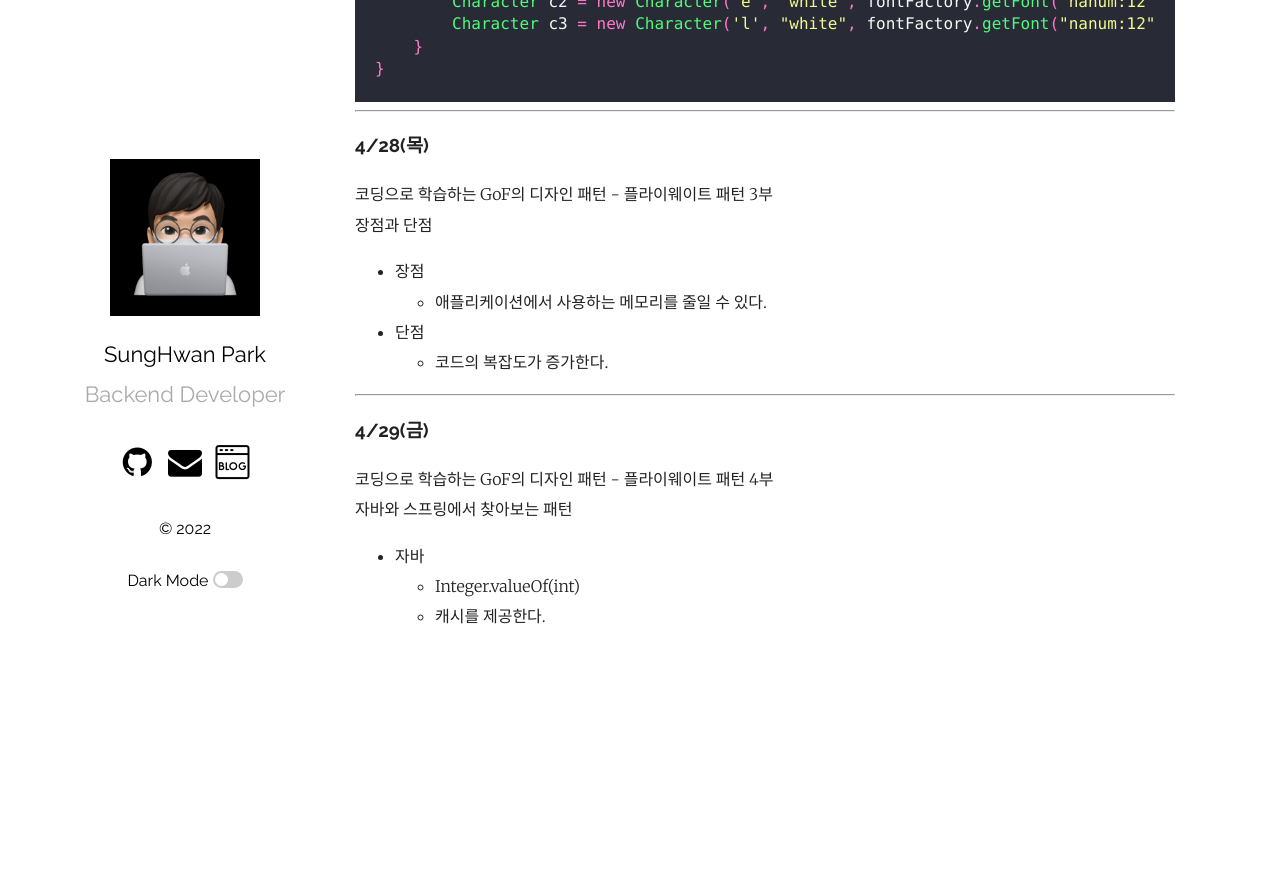
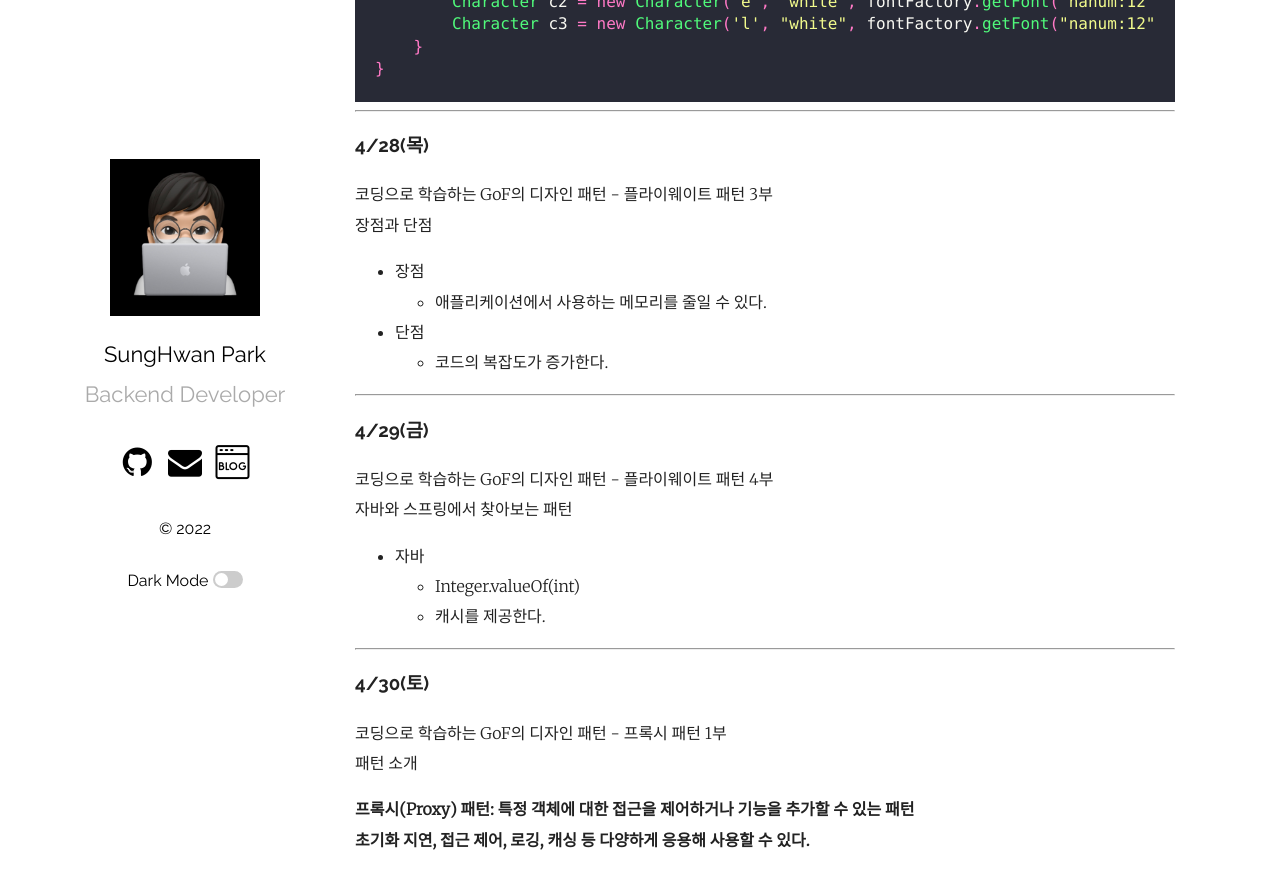
Before and after one commit to mrpark219/TIL, a Jekyll site: the page built from _posts/2022-04-01-4월TIL.markdown, in a window 1280 px wide and 900 px high, scrolled down 22578 px. Shown: the top 889 px of the window. Built offline with Jekyll 4.4.1, drawn with Linux system fonts in a browser that asks for light colours; comment, search, counter and statistics services are not loaded; before the commit the page ends 23255 px from its top, so only the background shows below that.

Commit message:
feat: 2022-04-30 TIL 추가

```diff
--- a/_posts/2022-04-01-4월TIL.markdown
+++ b/_posts/2022-04-01-4월TIL.markdown
@@ -1049,3 +1049,13 @@ public class Client {
 -   자바
     -   Integer.valueOf(int)
     -   캐시를 제공한다.
+
+---
+
+### 4/30(토)
+
+코딩으로 학습하는 GoF의 디자인 패턴 - 프록시 패턴 1부<br/>
+패턴 소개
+
+**프록시(Proxy) 패턴: 특정 객체에 대한 접근을 제어하거나 기능을 추가할 수 있는 패턴<br/>
+초기화 지연, 접근 제어, 로깅, 캐싱 등 다양하게 응용해 사용할 수 있다.**
```
